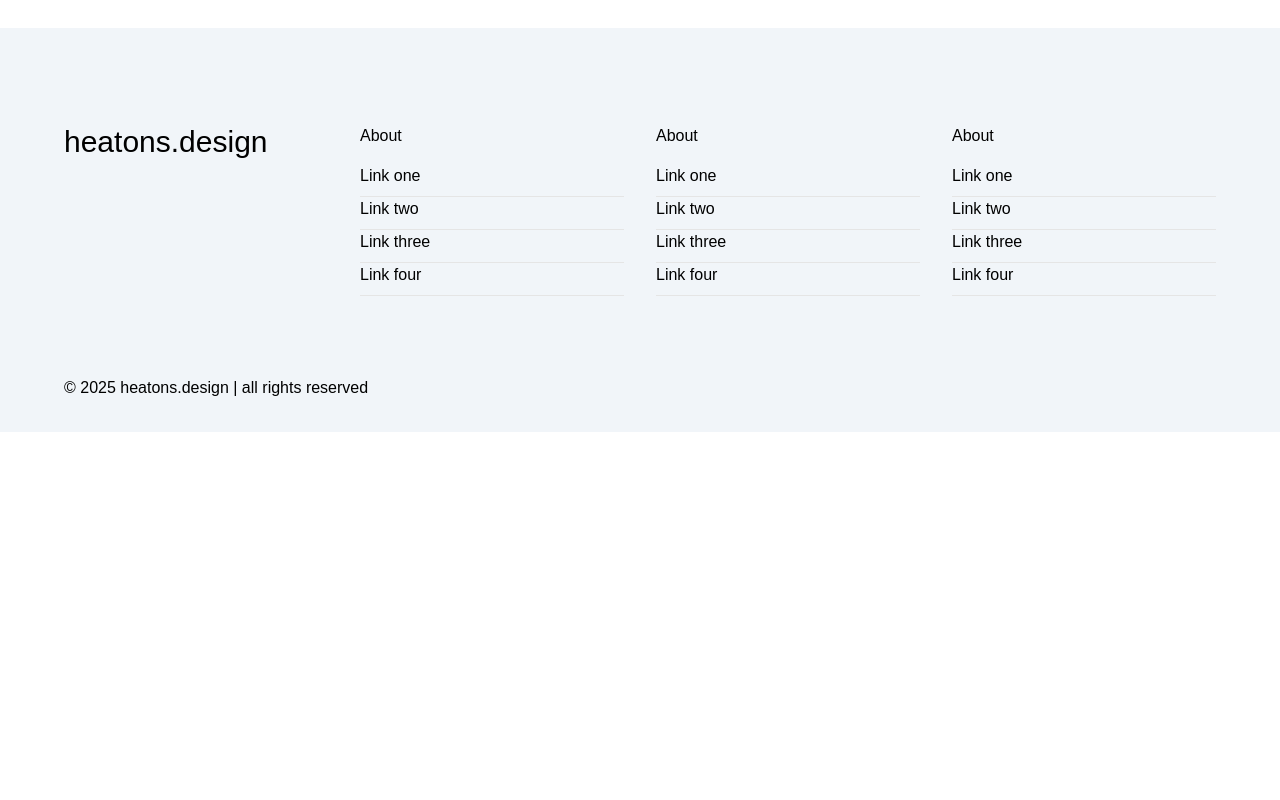
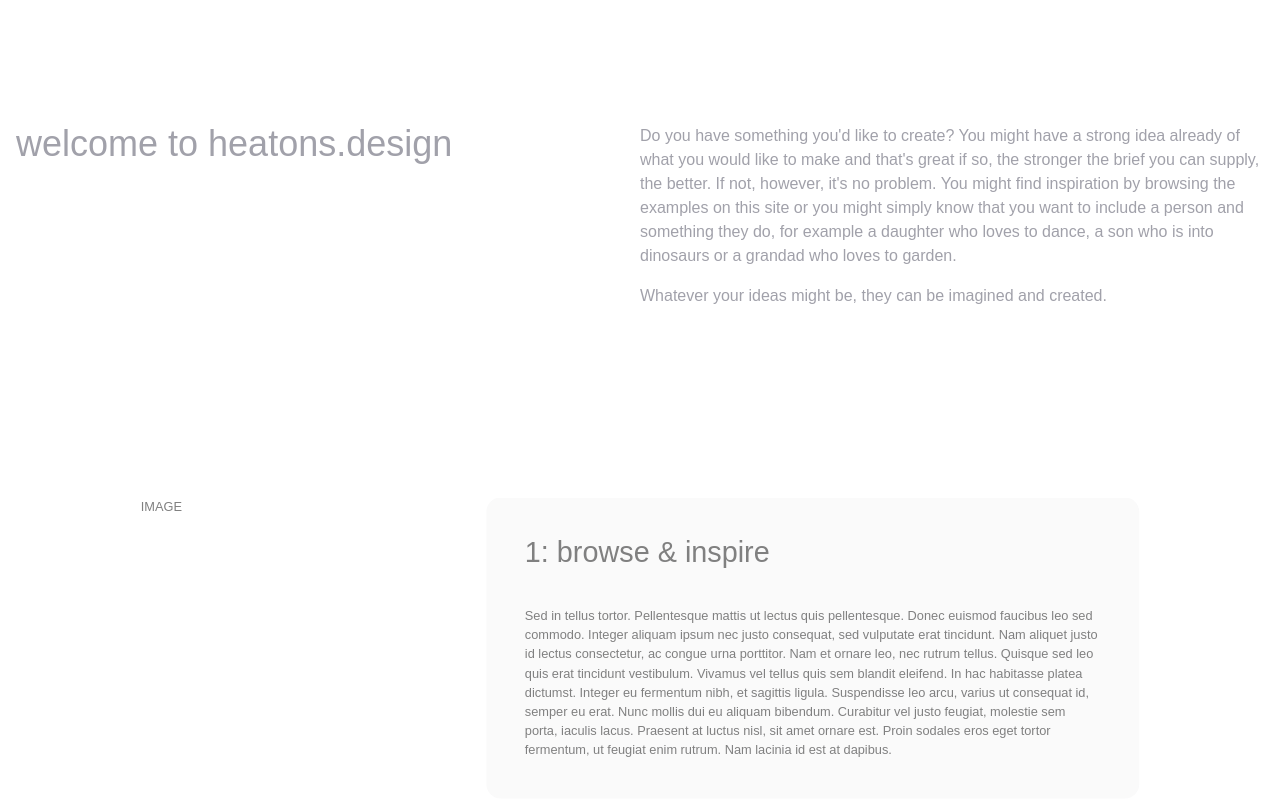
Before and after one commit to mark821005/heatons.design, a React (Vite) app: page /methodology in a window 1280 px wide. Shown: the part 960-1760 px from the top of the page. Before the commit the page ends 1392 px from the top, so only its background shows below. Built offline with nearby package versions, Linux system fonts and the light colour scheme; a web font is replaced by a local one.

Commit message:
Methodology page. steps component

```diff
--- a/src/App.tsx
+++ b/src/App.tsx
@@ -5,6 +5,7 @@
 import Footer from "@/components/ui/Footer";
 import Home from "./pages/Home";
 import About from "./pages/About";
+import Methodology from "./pages/Methodology";
 
 function App() {
   const location = useLocation();
@@ -15,6 +16,7 @@
         <Routes location={location} key={location.pathname}>
           <Route path="/" element={<Home />} />
           <Route path="/about" element={<About />} />
+          <Route path="/methodology" element={<Methodology />} />
         </Routes>
       </div>
       <Footer />
--- a/src/components/ui/Header.tsx
+++ b/src/components/ui/Header.tsx
@@ -61,7 +61,7 @@
                         Re-usable components built using Radix UI and Tailwind
                         CSS.
                       </ListItem>
-                      <ListItem href="/docs/installation" title="Methodology">
+                      <ListItem href="/methodology" title="Methodology">
                         How to install dependencies and structure your app.
                       </ListItem>
                       <ListItem
--- /dev/null
+++ b/src/components/ui/ImageTextText.tsx
@@ -0,0 +1,36 @@
+import type { ReactNode } from "react";
+
+interface Props {
+  heading?: string;
+  alt?: string;
+  image: string;
+  content1?: ReactNode;
+  content2?: ReactNode;
+}
+
+export default function ImageTextText({
+  heading,
+  image,
+  alt,
+  content1,
+  content2,
+}: Props) {
+  return (
+    <>
+      <div className="w-full mx-auto p-4 my-4 md:my-12 lg:my-24">
+        <div className="grid lg:grid-cols-3 gap-12">
+          <div>
+            <h1 className="scroll-m-20 text-5xl">{heading}</h1>
+            {content1}
+          </div>
+          <div>{content2}</div>
+          <div>
+            <div className="overflow-hidden rounded-2xl">
+              <img src={image} alt={alt} />
+            </div>
+          </div>
+        </div>
+      </div>
+    </>
+  );
+}
--- /dev/null
+++ b/src/components/ui/Steps.tsx
@@ -0,0 +1,31 @@
+import React from "react";
+
+interface Steps {
+  heading: string;
+  content: string;
+}
+
+interface StepProps {
+  items: Steps[];
+}
+
+export function Steps({ items }: StepProps) {
+  return (
+    <div className="w-full mx-auto my-4 md:my-12 lg:my-24">
+      {items.map((item, index) => (
+        <div className="scrollScale grid grid-cols-1 md:grid-cols-3 gap-12 mb-24">
+          <div className="md:col-span-1">IMAGE</div>
+          <div
+            key={index}
+            className="md:col-span-2 group relative overflow-hidden rounded-2xl bg-zinc-100 p-8 md:p-12"
+          >
+            <h2 className="scroll-m-20 text-4xl mb-12">
+              {index + 1}: {item.heading}
+            </h2>
+            {item.content}
+          </div>
+        </div>
+      ))}
+    </div>
+  );
+}
--- a/src/components/ui/roundbox.tsx
+++ b/src/components/ui/roundbox.tsx
@@ -20,7 +20,7 @@
       <h1 className="scroll-m-20 text-4xl">{blockheading}</h1>
       <div className="md:flex md:flex-row md:flex-wrap md:justify-start md:items-start">
         {items.map((item, index) => (
-          <div key={index} className="md:basis-1/2 xl:basis-1/4 pr-16 my-6">
+          <div key={index} className="md:basis-1/2 pr-16 my-6">
             <strong>{item.heading}</strong>
             <p className="my-4">{item.content}</p>
             {item.link && (
--- a/src/index.css
+++ b/src/index.css
@@ -128,7 +128,7 @@
   }
   body:has([data-state="open"]) main,
   body:has([data-state="open"]) footer {
-    filter: blur(10px) grayscale();
+    filter: blur(7px) grayscale(50%);
     opacity: 0.6;
     pointer-events: none; /* Prevents clicking links while blurred */
     transition: all 0.4s ease-out;
--- a/src/pages/About.tsx
+++ b/src/pages/About.tsx
@@ -2,18 +2,21 @@
 import { AnimatedPage } from "@/components/AnimatedPage";
 import Header from "@/components/ui/Header";
 import Footer from "@/components/ui/Footer";
+import ImageTextText from "@/components/ui/ImageTextText";
 
 export default function About() {
   return (
     <AnimatedPage>
-      <Header />
-      <div className="p-10">
-        <h1 className="text-3xl font-bold">About Page</h1>
-        <Link to="/" className="text-blue-500 underline mt-4 block">
-          Back to Home
-        </Link>
-      </div>
-      <Footer />
+      <main>
+        <ImageTextText
+          heading={"welcome blah blah"}
+          image={"/home/grid_1.webp"}
+          alt={"alt text"}
+          content2={
+            "Sed in tellus tortor. Pellentesque mattis ut lectus quis pellentesque. Donec euismod faucibus leo sed commodo. Integer aliquam ipsum nec justo consequat, sed vulputate erat tincidunt. Nam aliquet justo id lectus consectetur, ac congue urna porttitor. Nam et ornare leo, nec rutrum tellus. Quisque sed leo quis erat tincidunt vestibulum. Vivamus vel tellus quis sem blandit eleifend. In hac habitasse platea dictumst. Integer eu fermentum nibh, et sagittis ligula. Suspendisse leo arcu, varius ut consequat id, semper eu erat. Nunc mollis dui eu aliquam bibendum. Curabitur vel justo feugiat, molestie sem porta, iaculis lacus. Praesent at luctus nisl, sit amet ornare est. Proin sodales eros eget tortor fermentum, ut feugiat enim rutrum. Nam lacinia id est at dapibus."
+          }
+        />
+      </main>
     </AnimatedPage>
   );
 }
--- /dev/null
+++ b/src/pages/Methodology.tsx
@@ -0,0 +1,60 @@
+import { Link } from "react-router";
+import { AnimatedPage } from "@/components/AnimatedPage";
+import Header from "@/components/ui/Header";
+import Footer from "@/components/ui/Footer";
+import ImageTextText from "@/components/ui/ImageTextText";
+import Leftright from "@/components/ui/leftright";
+import { Steps } from "@/components/ui/Steps";
+
+const stepData = [
+  {
+    heading: "browse & inspire",
+    content:
+      "Sed in tellus tortor. Pellentesque mattis ut lectus quis pellentesque. Donec euismod faucibus leo sed commodo. Integer aliquam ipsum nec justo consequat, sed vulputate erat tincidunt. Nam aliquet justo id lectus consectetur, ac congue urna porttitor. Nam et ornare leo, nec rutrum tellus. Quisque sed leo quis erat tincidunt vestibulum. Vivamus vel tellus quis sem blandit eleifend. In hac habitasse platea dictumst. Integer eu fermentum nibh, et sagittis ligula. Suspendisse leo arcu, varius ut consequat id, semper eu erat. Nunc mollis dui eu aliquam bibendum. Curabitur vel justo feugiat, molestie sem porta, iaculis lacus. Praesent at luctus nisl, sit amet ornare est. Proin sodales eros eget tortor fermentum, ut feugiat enim rutrum. Nam lacinia id est at dapibus.",
+  },
+  {
+    heading: "consultation & sourcing",
+    content:
+      "Sed in tellus tortor. Pellentesque mattis ut lectus quis pellentesque. Donec euismod faucibus leo sed commodo. Integer aliquam ipsum nec justo consequat, sed vulputate erat tincidunt. Nam aliquet justo id lectus consectetur, ac congue urna porttitor. Nam et ornare leo, nec rutrum tellus. Quisque sed leo quis erat tincidunt vestibulum. Vivamus vel tellus quis sem blandit eleifend. In hac habitasse platea dictumst. Integer eu fermentum nibh, et sagittis ligula. Suspendisse leo arcu, varius ut consequat id, semper eu erat. Nunc mollis dui eu aliquam bibendum. Curabitur vel justo feugiat, molestie sem porta, iaculis lacus. Praesent at luctus nisl, sit amet ornare est. Proin sodales eros eget tortor fermentum, ut feugiat enim rutrum. Nam lacinia id est at dapibus.",
+  },
+  {
+    heading: "proofing & printing",
+    content:
+      "Sed in tellus tortor. Pellentesque mattis ut lectus quis pellentesque. Donec euismod faucibus leo sed commodo. Integer aliquam ipsum nec justo consequat, sed vulputate erat tincidunt. Nam aliquet justo id lectus consectetur, ac congue urna porttitor. Nam et ornare leo, nec rutrum tellus. Quisque sed leo quis erat tincidunt vestibulum. Vivamus vel tellus quis sem blandit eleifend. In hac habitasse platea dictumst. Integer eu fermentum nibh, et sagittis ligula. Suspendisse leo arcu, varius ut consequat id, semper eu erat. Nunc mollis dui eu aliquam bibendum. Curabitur vel justo feugiat, molestie sem porta, iaculis lacus. Praesent at luctus nisl, sit amet ornare est. Proin sodales eros eget tortor fermentum, ut feugiat enim rutrum. Nam lacinia id est at dapibus.",
+  },
+  {
+    heading: "delivery",
+    content:
+      "Sed in tellus tortor. Pellentesque mattis ut lectus quis pellentesque. Donec euismod faucibus leo sed commodo. Integer aliquam ipsum nec justo consequat, sed vulputate erat tincidunt. Nam aliquet justo id lectus consectetur, ac congue urna porttitor. Nam et ornare leo, nec rutrum tellus. Quisque sed leo quis erat tincidunt vestibulum. Vivamus vel tellus quis sem blandit eleifend. In hac habitasse platea dictumst. Integer eu fermentum nibh, et sagittis ligula. Suspendisse leo arcu, varius ut consequat id, semper eu erat. Nunc mollis dui eu aliquam bibendum. Curabitur vel justo feugiat, molestie sem porta, iaculis lacus. Praesent at luctus nisl, sit amet ornare est. Proin sodales eros eget tortor fermentum, ut feugiat enim rutrum. Nam lacinia id est at dapibus.",
+  },
+];
+
+export default function Methodology() {
+  return (
+    <AnimatedPage>
+      <main>
+        <Leftright
+          heading={"welcome to heatons.design"}
+          content={
+            <div className="scrolling-text">
+              <p>
+                Do you have something you'd like to create? You might have a
+                strong idea already of what you would like to make and that's
+                great if so, the stronger the brief you can supply, the better.
+                If not, however, it's no problem. You might find inspiration by
+                browsing the examples on this site or you might simply know that
+                you want to include a person and something they do, for example
+                a daughter who loves to dance, a son who is into dinosaurs or a
+                grandad who loves to garden.
+              </p>
+              <p>
+                Whatever your ideas might be, they can be imagined and created.
+              </p>
+            </div>
+          }
+        />
+        <Steps items={stepData} />
+      </main>
+    </AnimatedPage>
+  );
+}
```
